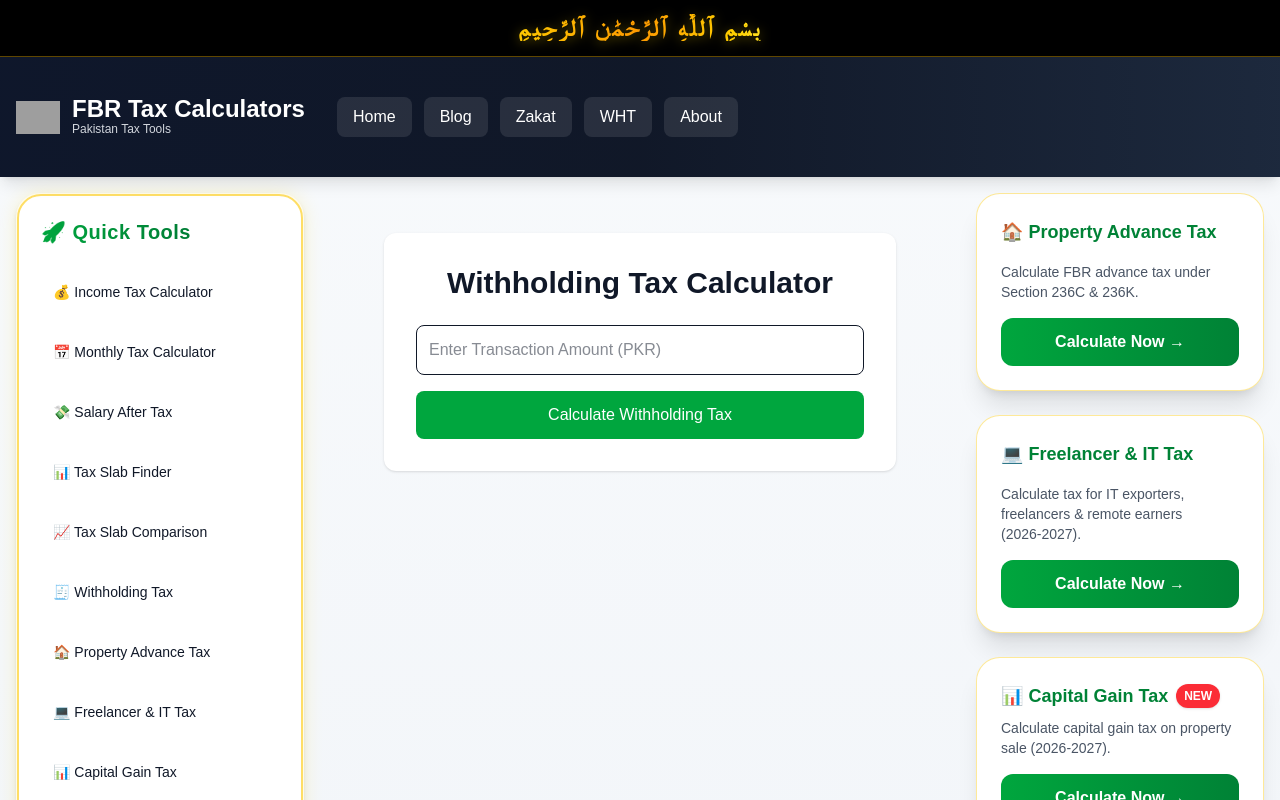
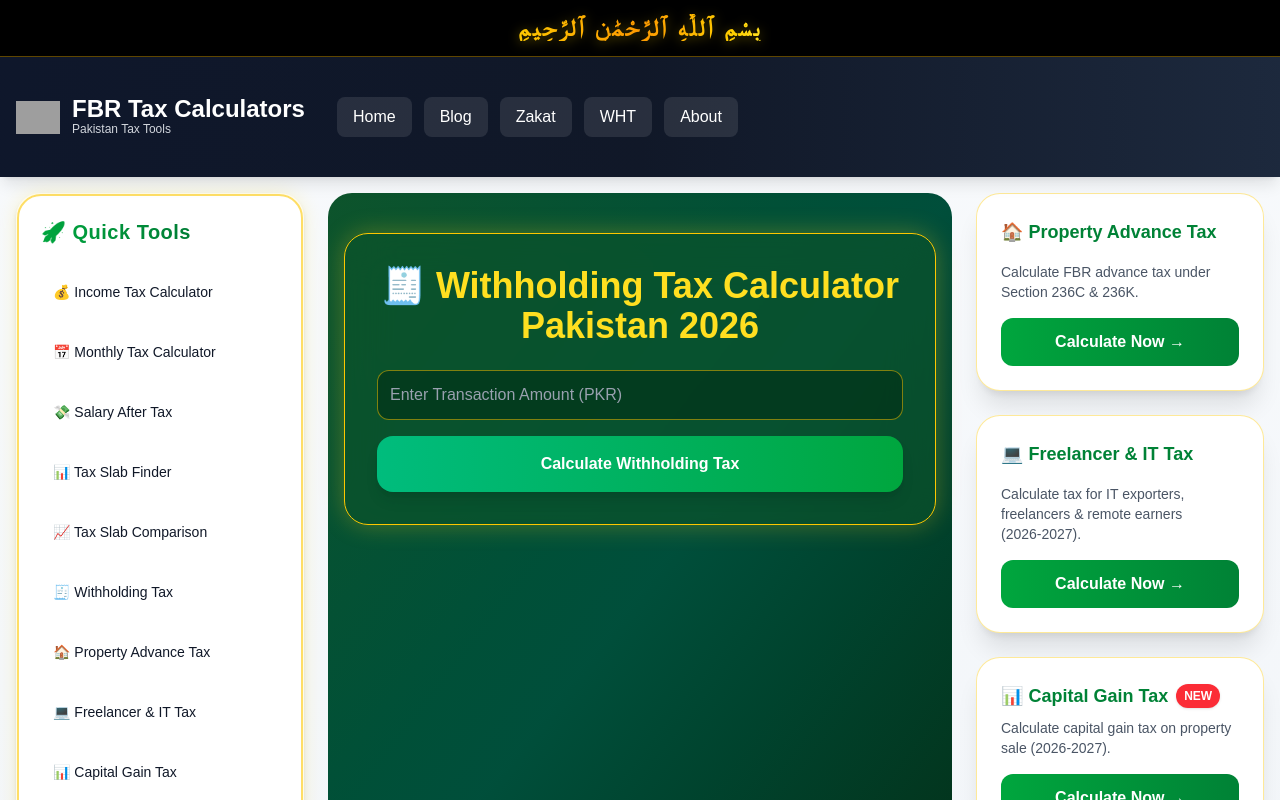
Before and after one commit to muhammadobaid1986/fbrtaxcalculators, a Next.js app: page /withholding-tax-calculator in a window 1280 px wide. Shown: the top 800 px of the page. Built offline with nearby package versions, Linux system fonts and the light colour scheme; grey boxes are pictures that could not be loaded.

Commit message:
Converted WHT calculator to premium dark green golden theme

```diff
--- a/app/withholding-tax-calculator/page.tsx
+++ b/app/withholding-tax-calculator/page.tsx
@@ -12,33 +12,39 @@ export default function WithholdingTaxCalculator() {
   };
 
   return (
-    <div className="bg-white p-8 rounded-xl shadow mt-10 max-w-lg mx-auto">
-      <h1 className="text-3xl font-bold mb-6 text-center">
-        Withholding Tax Calculator
-      </h1>
+    <div className="min-h-screen bg-gradient-to-br from-green-900 via-emerald-900 to-green-950 pt-10 pb-16 px-4 rounded-3xl">
+
+  <div className="flex justify-center">
+
+    <div className="w-full max-w-3xl bg-green-900/60 backdrop-blur-xl border border-yellow-400 shadow-[0_0_25px_rgba(250,204,21,0.3)] rounded-3xl p-8">
+      <h1 className="text-3xl md:text-4xl font-bold mb-6 text-center text-yellow-300">
+  🧾 Withholding Tax Calculator Pakistan 2026
+</h1>
 
       <input
         type="number"
         placeholder="Enter Transaction Amount (PKR)"
         value={amount}
         onChange={(e) => setAmount(e.target.value)}
-        className="w-full p-3 border rounded-lg mb-4"
+        className="w-full p-3 rounded-xl bg-green-950/60 border border-yellow-400/50 text-white placeholder-gray-400 focus:outline-none focus:ring-2 focus:ring-yellow-400 mb-4"
       />
 
       <button
         onClick={calculateTax}
-        className="w-full bg-green-600 text-white p-3 rounded-lg hover:bg-green-700"
+        className="w-full bg-gradient-to-r from-emerald-500 to-green-600 py-4 rounded-2xl font-bold text-white shadow-lg hover:scale-105 hover:shadow-xl transition-all duration-300"
       >
         Calculate Withholding Tax
       </button>
 
       {tax !== null && (
-        <div className="mt-6 text-center bg-gray-100 p-4 rounded-lg">
+        <div className="mt-6 bg-green-950/40 border border-yellow-400 rounded-2xl p-6 text-center text-gray-200 shadow-[0_0_15px_rgba(250,204,21,0.3)]">
           <p className="text-lg font-semibold">
             Withholding Tax: Rs {tax.toLocaleString()}
           </p>
         </div>
       )}
     </div>
+    </div>
+    </div>
   );
 }
```
